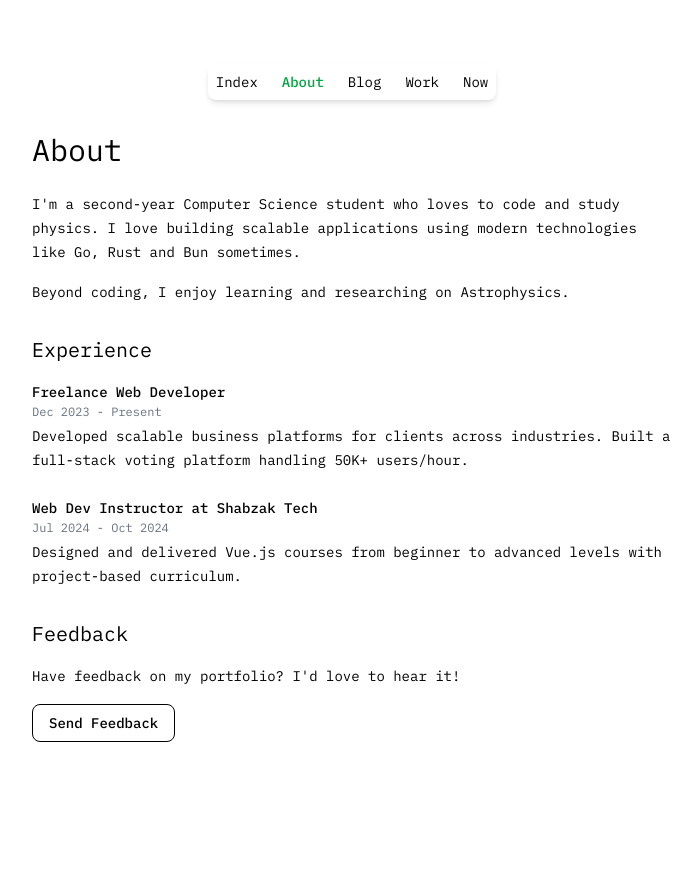
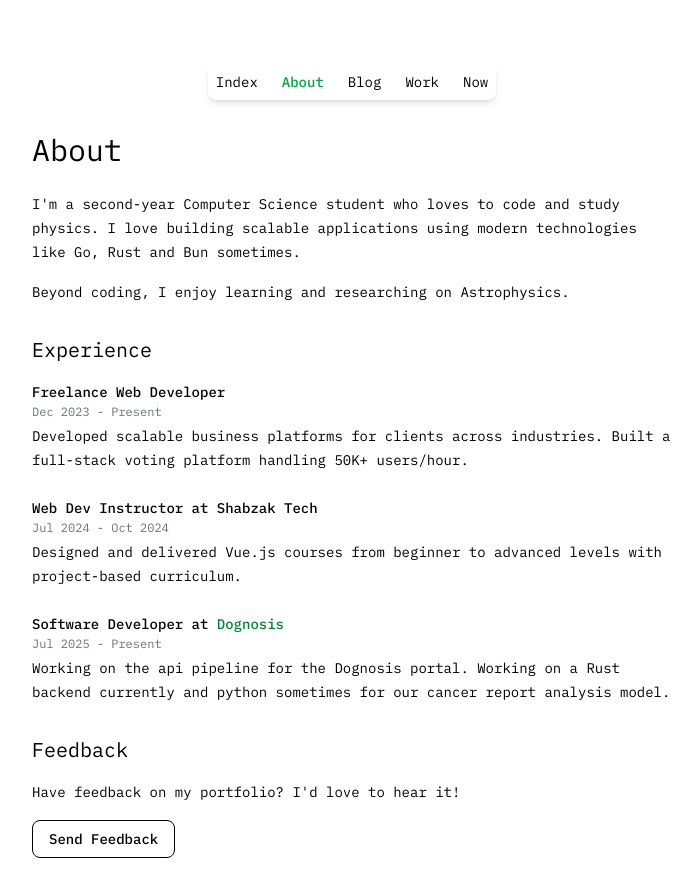
Before and after one commit to Yuvraj-cyborg/meweb, a Next.js app: page /about in a window 1280 px wide. Shown: the whole page, without its empty margins (288-988 px from the left). Before the commit the page ends 800 px from the top, so only its background shows below. Built offline with nearby package versions, Linux system fonts and the light colour scheme; no server answers.

Commit message:
feat: about section updated

```diff
--- a/src/app/about/page.tsx
+++ b/src/app/about/page.tsx
@@ -31,6 +31,14 @@ export default function About() {
             </p>
           </div>
 
+          <div className="mb-6">
+            <h3 className="font-medium">Software Developer at <a href="https://dognosis.tech" target="_blank" rel="noopener noreferrer" className="text-green-700">Dognosis</a></h3>
+            <p className="text-gray-500 text-xs">Jul 2025 - Present</p>
+            <p className="mt-1">
+              Working on the api pipeline for the Dognosis portal. Working on a Rust backend currently and python sometimes for our cancer report analysis model.
+            </p>
+          </div>
+
           <h2 className="text-xl mt-8 mb-4">Feedback</h2>
           <p>
             Have feedback on my portfolio? I&apos;d love to hear it!
```
